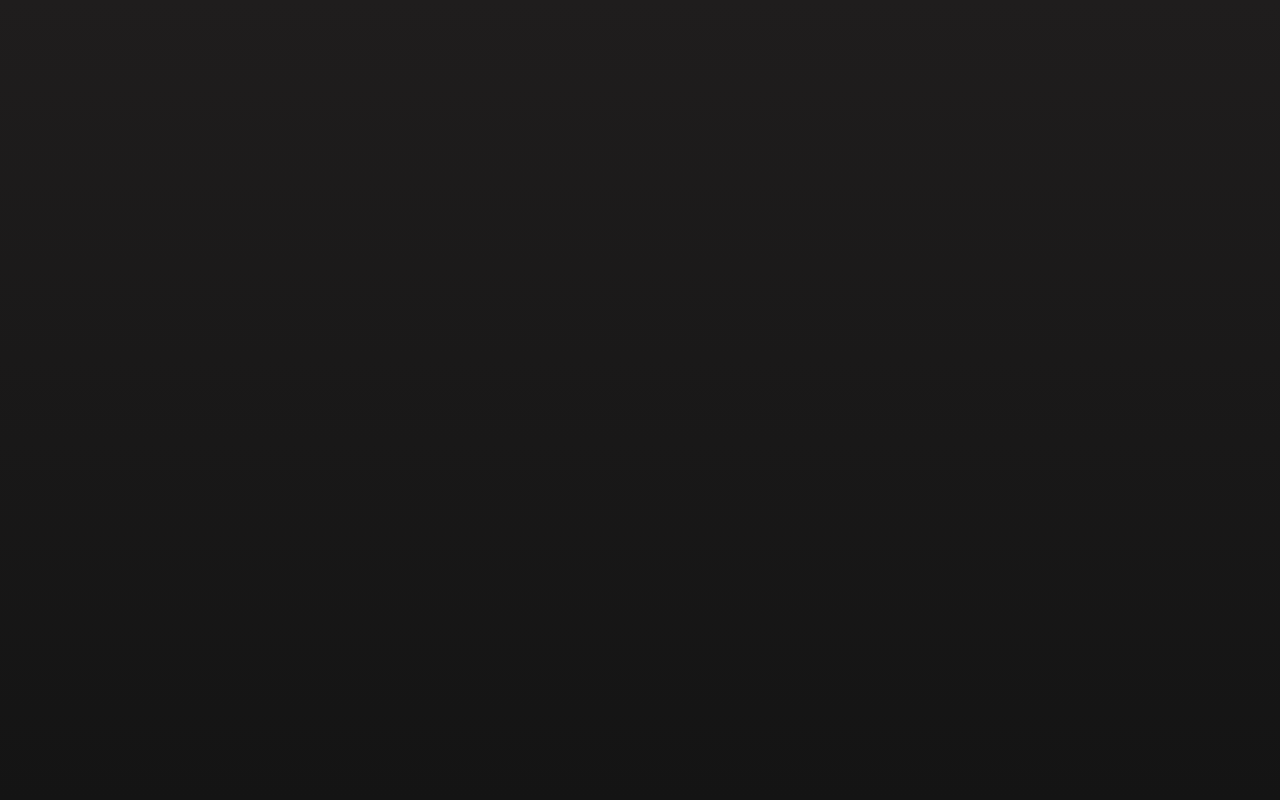
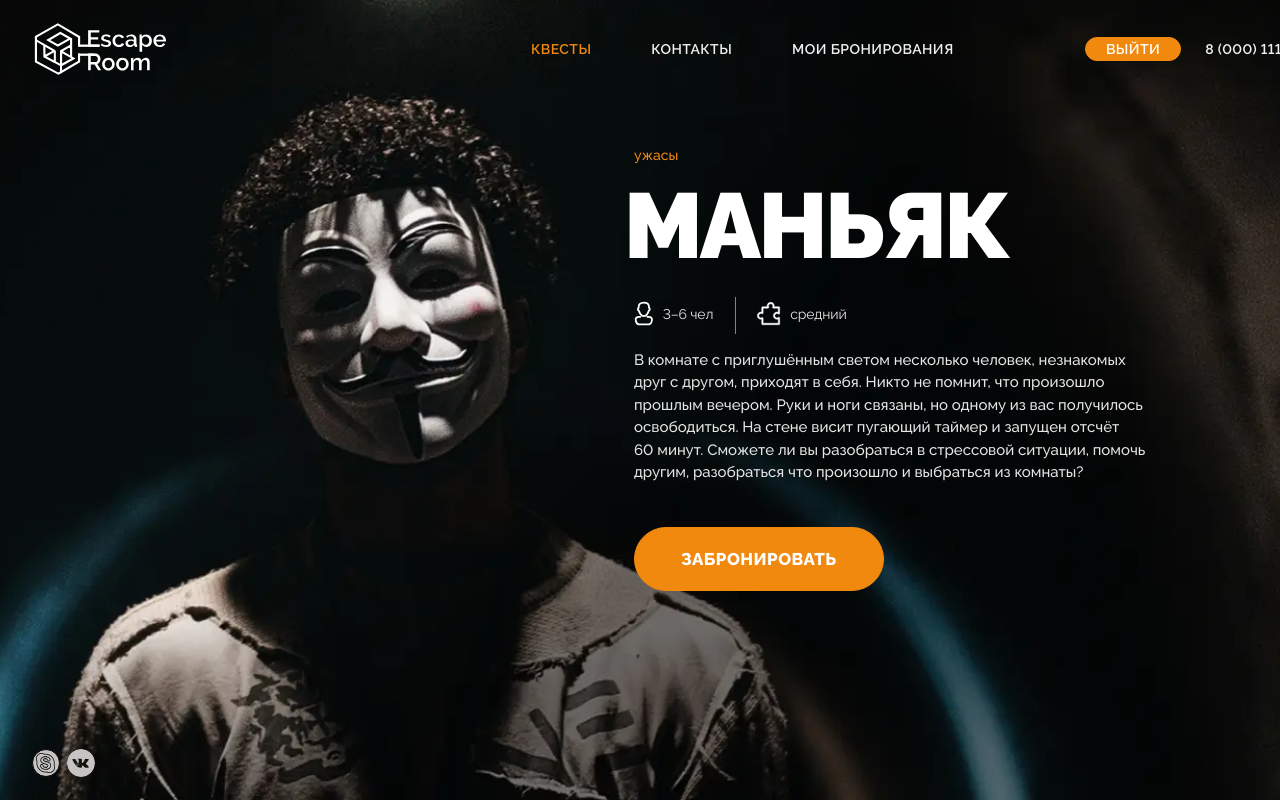
Before and after one commit to ForestDeerr/Escape-Room-vite, a React (Vite) app: page /quest in a window 1280 px wide. Before the commit this address had no page. Shown: the top 800 px of the page. Built offline with nearby package versions, Linux system fonts and the light colour scheme.

Commit message:
добовляет страницу квеста

```diff
--- a/src/components/app.tsx
+++ b/src/components/app.tsx
@@ -1,5 +1,6 @@
 import { Route, BrowserRouter, Routes} from 'react-router-dom';
 import MainPage from '../pages/main-page/main-page';
+import Quest from '../pages/quest/quest';
 
 
 function App(): JSX.Element {
@@ -7,6 +8,7 @@ function App(): JSX.Element {
     <BrowserRouter>
       <Routes>
         <Route path='/' element={<MainPage />} />
+        <Route path='/quest' element={<Quest />} />
       </Routes>
     </BrowserRouter>
   );
--- /dev/null
+++ b/src/pages/quest/quest.tsx
@@ -0,0 +1,42 @@
+import Footer from '../../components/footer';
+import Header from '../../components/header';
+
+function Quest(): JSX.Element {
+  return (
+    <div className="wrapper">
+      <Header />
+      <main className="decorated-page quest-page">
+        <div className="decorated-page__decor" aria-hidden="true">
+          <picture>
+            <source type="image/webp" srcSet="img/content/maniac/maniac-size-m.webp, img/content/maniac/maniac-size-m@2x.webp 2x" />
+            <img src="img/content/maniac/maniac-size-m.jpg" srcSet="img/content/maniac/maniac-size-m@2x.jpg 2x" width="1366" height="768" alt="" />
+          </picture>
+        </div>
+        <div className="container container--size-l">
+          <div className="quest-page__content">
+            <h1 className="title title--size-l title--uppercase quest-page__title">Маньяк</h1>
+            <p className="subtitle quest-page__subtitle"><span className="visually-hidden">Жанр:</span>Ужасы
+            </p>
+            <ul className="tags tags--size-l quest-page__tags">
+              <li className="tags__item">
+                <svg width="11" height="14" aria-hidden="true">
+                  <use href="#icon-person"></use>
+                </svg>3&ndash;6&nbsp;чел
+              </li>
+              <li className="tags__item">
+                <svg width="14" height="14" aria-hidden="true">
+                  <use href="#icon-level"></use>
+                </svg>Средний
+              </li>
+            </ul>
+            <p className="quest-page__description">В&nbsp;комнате с&nbsp;приглушённым светом несколько человек, незнакомых друг с&nbsp;другом, приходят в&nbsp;себя. Никто не&nbsp;помнит, что произошло прошлым вечером. Руки и&nbsp;ноги связаны, но&nbsp;одному из&nbsp;вас получилось освободиться. На&nbsp;стене висит пугающий таймер и&nbsp;запущен отсчёт 60&nbsp;минут. Сможете&nbsp;ли вы&nbsp;разобраться в&nbsp;стрессовой ситуации, помочь другим, разобраться что произошло и&nbsp;выбраться из&nbsp;комнаты?</p>
+            <a className="btn btn--accent btn--cta quest-page__btn" href="booking.html">Забронировать</a>
+          </div>
+        </div>
+      </main>
+      <Footer />
+    </div>
+  );
+}
+
+export default Quest;
```
